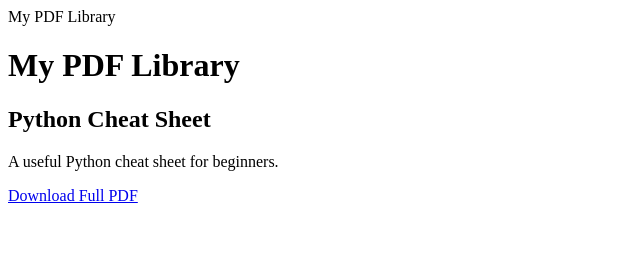
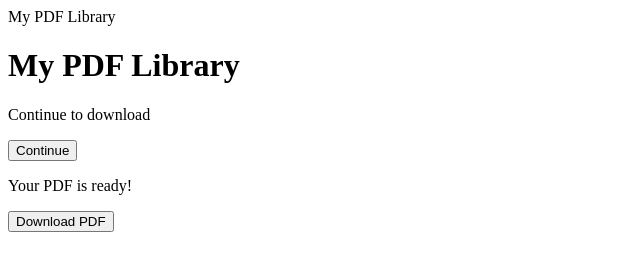
Before and after one commit to 21sansunsansun12/pdf-Downalods, a plain HTML site: page index.html in a window 1280 px wide. Shown: the whole page, without its empty margins (0-640 px from the left). Drawn offline with Linux system fonts and the light colour scheme.

Commit message:
Add download steps and script for PDF download

```diff
--- a/index.html
+++ b/index.html
@@ -6,8 +6,24 @@
   <body>
 
     <h1>My PDF Library</h1>
-    <h2>Python Cheat Sheet</h2>
-    <p>A useful Python cheat sheet for beginners.</p>
-    <a href="python_cheatsheet.pdf">Download Full PDF </a>
+<div id="adStep">
+  <p> Continue to download</p>
+
+  <a href="https://omg10.com/4/11710331" target="_blank" onclick="showDownload()">
+    <button>Continue</button>
+  </a>
+</div>
+
+  <div id="downloadStep" style="display:none'">
+    <p>Your PDF is ready!</p>
+
+    <a href="python_cheatsheet.pdf"><button>Download PDF</button></a>
+  </div>
+  <script>
+    function showDownload() {
+      document.getElementById('adStep').style.display = "none";
+      document.getElementById("downloadStep").style.display = "block";
+    }
+  </script>
   </body>
 </html>
```
